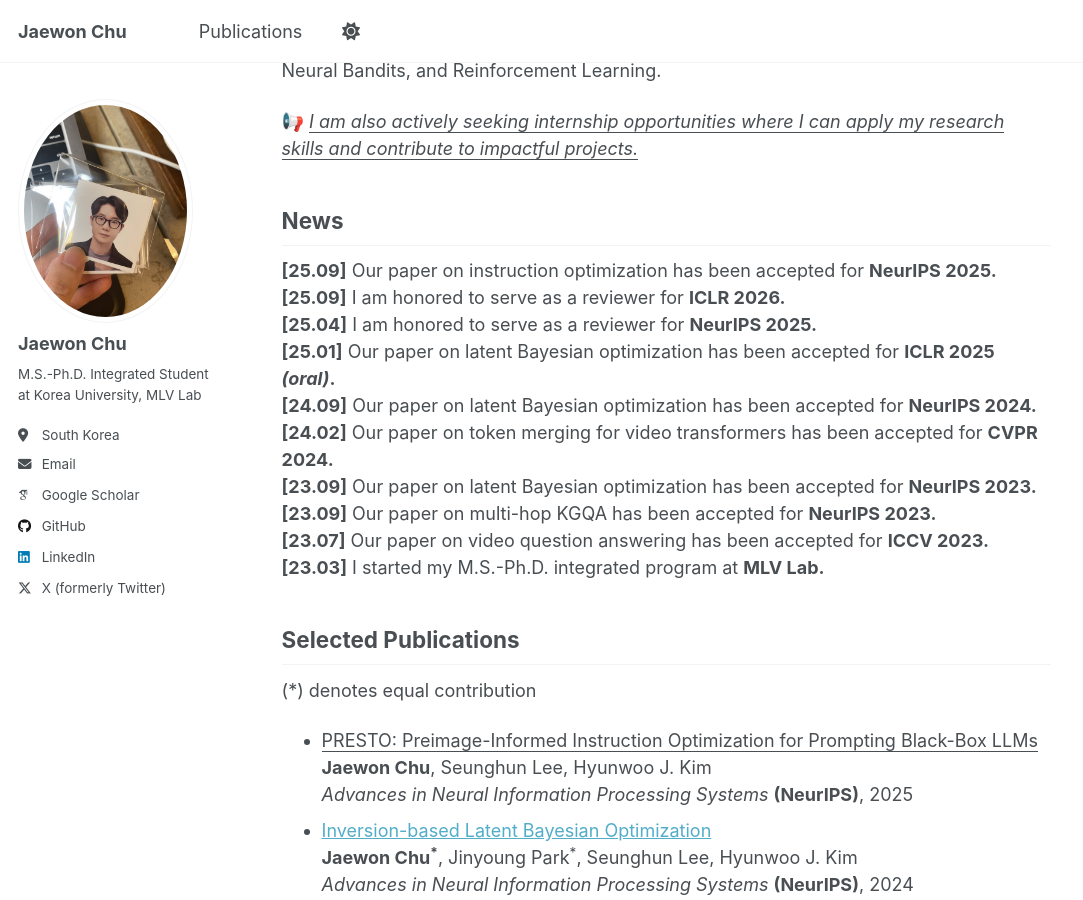
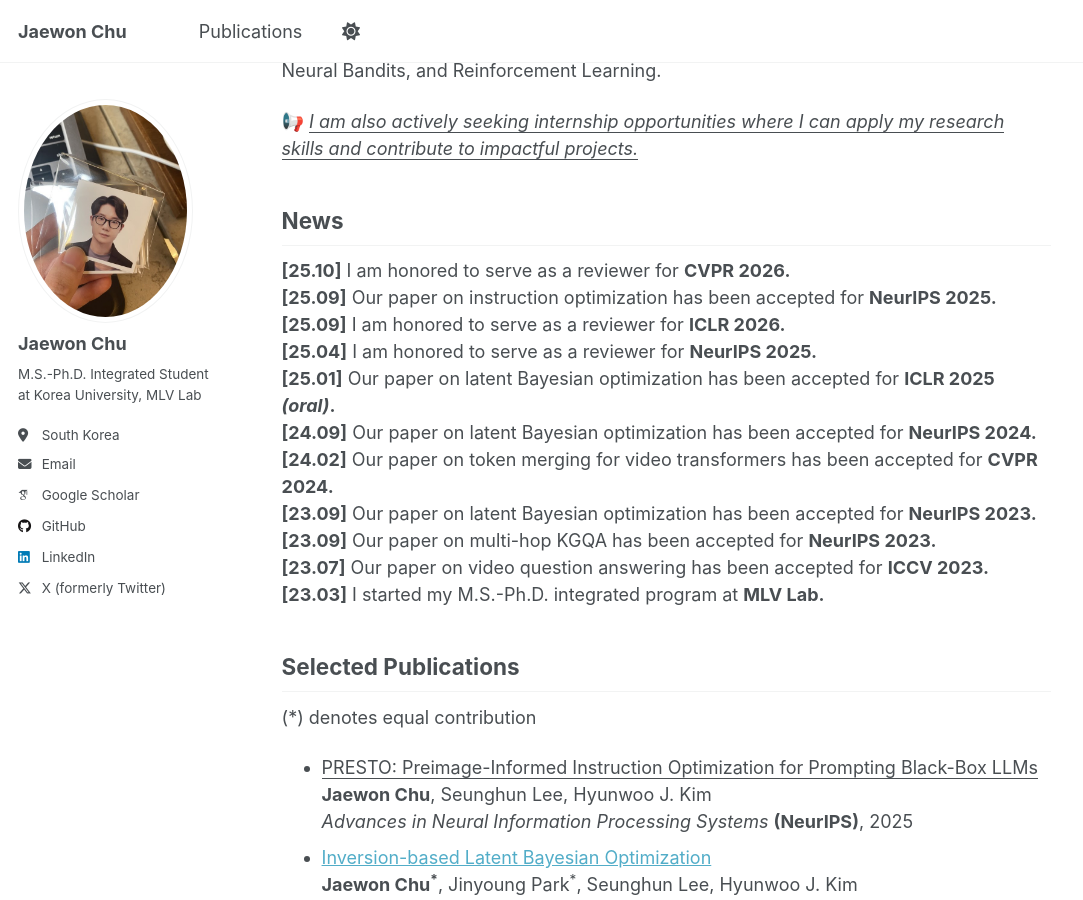
Before and after one commit to jaewonchu/jaewonchu.github.io, a Jekyll site: the page built from _pages/about.md, in a window 1280 px wide and 900 px high, scrolled down 370 px. Shown: the whole window, without its empty margins (0-1083 px from the left). Built offline with Jekyll 4.4.1, drawn with Linux system fonts in a browser that asks for light colours; some web fonts are replaced; a script that is not in the unit is left out.

Commit message:
Commit message

```diff
--- a/_pages/about.md
+++ b/_pages/about.md
@@ -16,6 +16,7 @@ I’m broadly interested in <strong>optimizing generative AI to better serve hum
 
 News
 ------
+**[25.10]** I am honored to serve as a reviewer for **CVPR 2026.**<br>
 **[25.09]** Our paper on instruction optimization has been accepted for **NeurIPS 2025.**<br>
 **[25.09]** I am honored to serve as a reviewer for **ICLR 2026.**<br>
 **[25.04]** I am honored to serve as a reviewer for **NeurIPS 2025.**<br>
```
